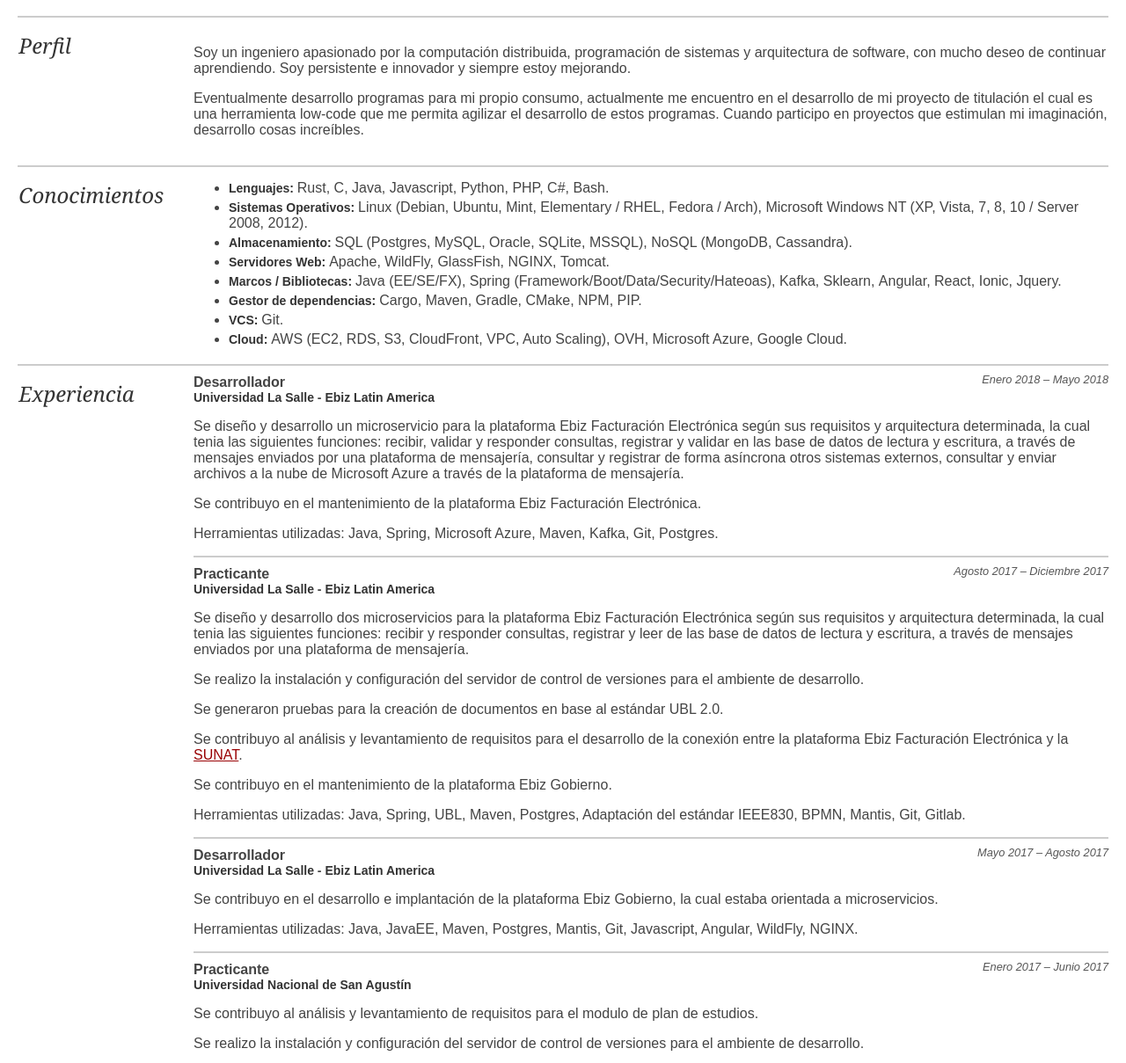
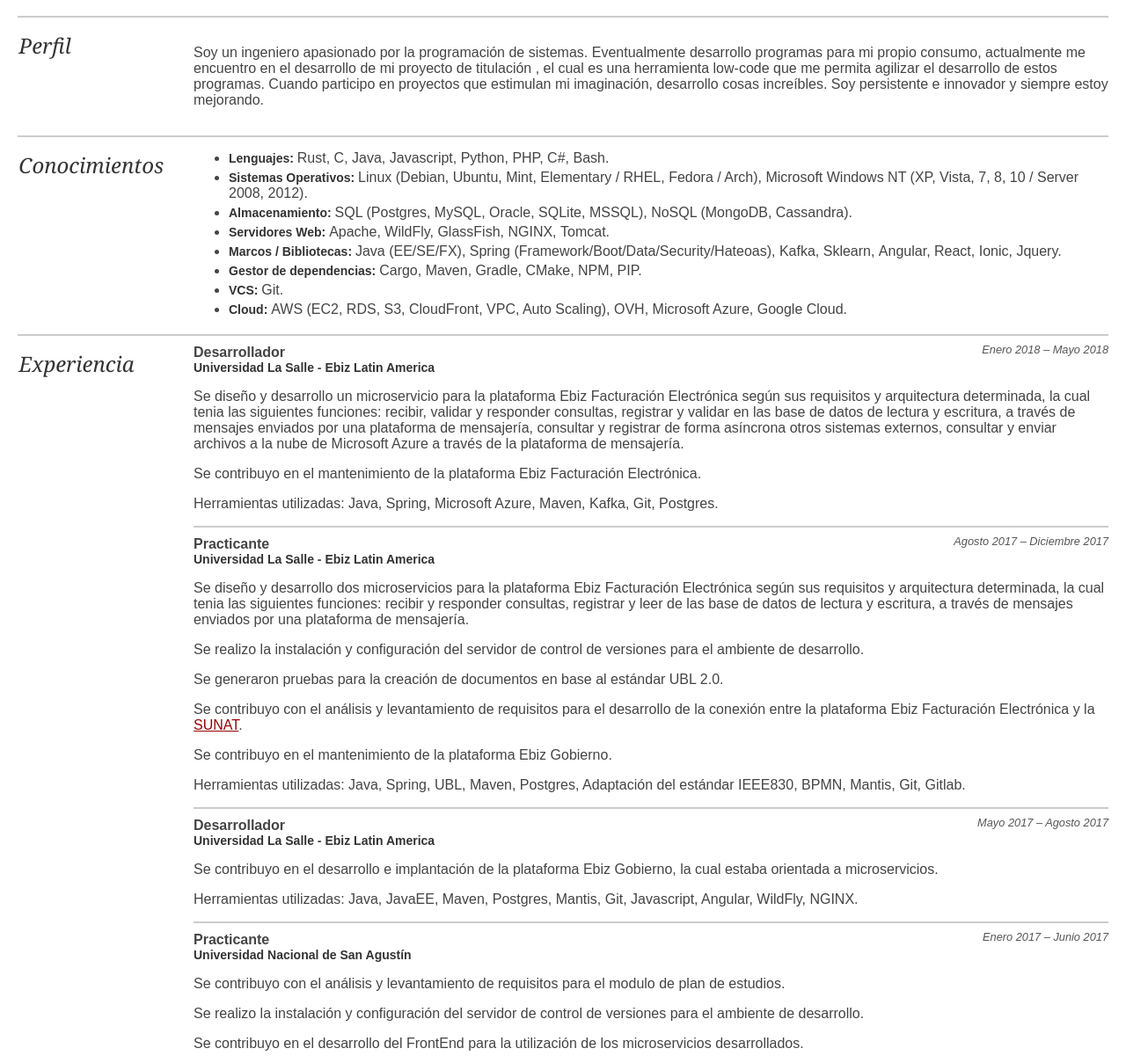
Before and after one commit to rodframeh/rodframeh.github.io, a plain HTML site: page index.html in a window 1280 px wide. Shown: the part 239-1448 px from the top of the page at 88% size. Drawn offline with Linux system fonts and the light colour scheme.

Commit message:
content reduction

```diff
--- a/index.html
+++ b/index.html
@@ -54,10 +54,12 @@
 <div class='section perfil'>
   <h2>Perfil</h2>
   <div>
-    <p>Soy un ingeniero apasionado por la computación distribuida, programación de sistemas y arquitectura de software, con mucho deseo de continuar aprendiendo.
-        Soy persistente e innovador y siempre estoy mejorando.</p>
-    <p>Eventualmente desarrollo programas para mi propio consumo, actualmente me encuentro en el desarrollo de mi proyecto de titulación el cual es una herramienta low-code que me permita agilizar el desarrollo de estos programas.
-        Cuando participo en proyectos que estimulan mi imaginación, desarrollo cosas increíbles. </p>
+    <p>Soy un ingeniero apasionado por la programación de sistemas.
+      Eventualmente desarrollo programas para mi propio consumo,
+      actualmente me encuentro en el desarrollo de mi proyecto de titulación ,
+      el cual es una herramienta low-code que me permita agilizar el desarrollo de estos programas.
+      Cuando participo en proyectos que estimulan mi imaginación, desarrollo cosas increíbles.
+      Soy persistente e innovador y siempre estoy mejorando.</p>
   </div>
 </div>
 
@@ -154,7 +156,7 @@
     registrar y leer de las base de datos de lectura y escritura, a través de mensajes enviados por una plataforma de mensajería.</p>
   <p>Se realizo la instalación y configuración del servidor de control de versiones para el ambiente de desarrollo.</p>
   <p>Se generaron pruebas para la creación de documentos en base al estándar UBL 2.0.</p>
-  <p>Se contribuyo al análisis y levantamiento de requisitos para el desarrollo de la conexión entre la plataforma Ebiz Facturación Electrónica y la <a href='http://www.sunat.gob.pe/'>SUNAT</a>.</p>
+  <p>Se contribuyo con el análisis y levantamiento de requisitos para el desarrollo de la conexión entre la plataforma Ebiz Facturación Electrónica y la <a href='http://www.sunat.gob.pe/'>SUNAT</a>.</p>
   <p>Se contribuyo en el mantenimiento de la plataforma Ebiz Gobierno.</p>
   <p>Herramientas utilizadas: Java, Spring, UBL, Maven, Postgres, Adaptación del estándar IEEE830, BPMN, Mantis, Git, Gitlab.</p>
 
@@ -172,7 +174,7 @@
   <h4 itemscope itemtype='https://schema.org/Organization'>
     <a href='http://www.unsa.edu.pe/' itemprop='name'>Universidad Nacional de San Agustín</a>
   </h4>
-  <p>Se contribuyo al análisis y levantamiento de requisitos para el modulo de plan de estudios.</p>
+  <p>Se contribuyo con el análisis y levantamiento de requisitos para el modulo de plan de estudios.</p>
   <p>Se realizo la instalación y configuración del servidor de control de versiones para el ambiente de desarrollo.</p>
   <p>Se contribuyo en el desarrollo del FrontEnd para la utilización de los microservicios desarrollados.</p>
   <p>Herramientas utilizadas: Java, JavaEE, Maven, Postgres, Adaptación del estándar IEEE830, BPMN, Git, Gitlab, Javascript, Angular, Graphviz, WildFly.</p>
@@ -184,7 +186,7 @@
     <a href='https://www.eficienciaenergetica.com.pe/' itemprop='name'>Consorcio Eficiencia Energética del Perú</a>-
     Calidad Total Mecatronic
   </h4>
-  <p>Se contribuyo al análisis, levantamiento de requisitos y contruccion de mockups.</p>
+  <p>Se contribuyo con el análisis, levantamiento de requisitos y contruccion de mockups.</p>
   <p>Se apoyo en la prueba y selección de tecnologías a utilizar.</p>
   <p>Se contribuyo en el desarrollo e implantación de la plataforma.</p>
   <p>Se diseño la infraestructura cloud AWS, se instalo y configuro de las instancias AWS y se realizo un análisis de costos para la adquisición del servicio cloud.</p>
@@ -195,10 +197,10 @@
   <h4 itemscope itemtype='https://schema.org/Organization'>
     <a href='http://www.policlinicodivinonino.com.pe/' itemprop='name'>Policlínico Divino Niño</a>
   </h4>
-  <p>Se gestiono las actividades de área de TIC.</p>
-  <p>Se coordino y superviso la adquisición y la continua entrega de servicios informáticos a las diferentes áreas.</p>
+  <p>Se gestiono las actividades de área de TIC,
+    coordinando, supervisando la adquisición y la continua entrega de los servicios informáticos a las diferentes áreas.
+    Se mejoro los tiempos de respuesta de las incidencias reportadas.</p>
   <p>Se apoyo con el desarrollo e implementacion de tecnologías solicitadas por las diversas áreas de la empresa.</p>
-  <p>Se mejoro los tiempos de respuesta a las incidencias reportadas.</p>
   <p>Herramientas utilizadas: Java, Maven, Active Directoy, Drupal, Wordpress, PHP, Apache, MySQL, VisualBasic, Windows Server 2008R2-2012, Samba, Windows NT, Debian.</p>
   <p>Personas a cargo: 3.</p>
 
```
